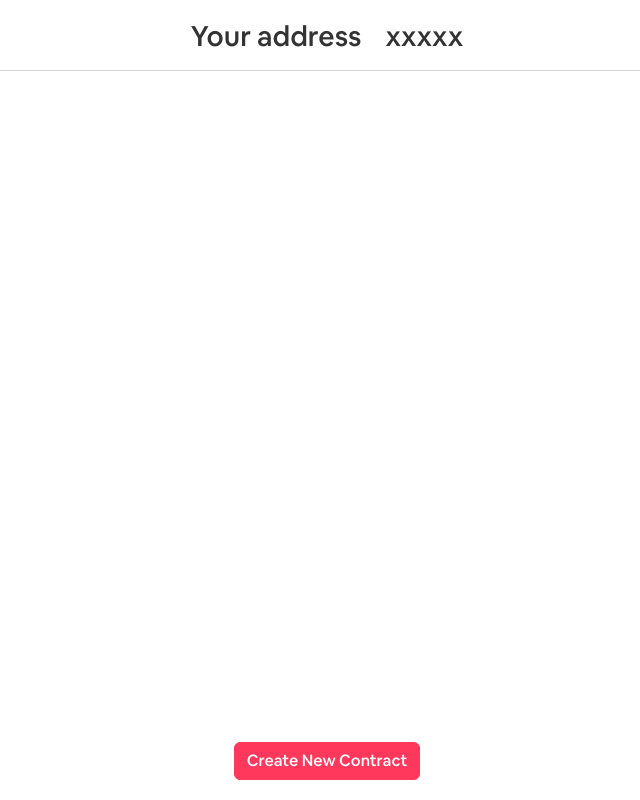
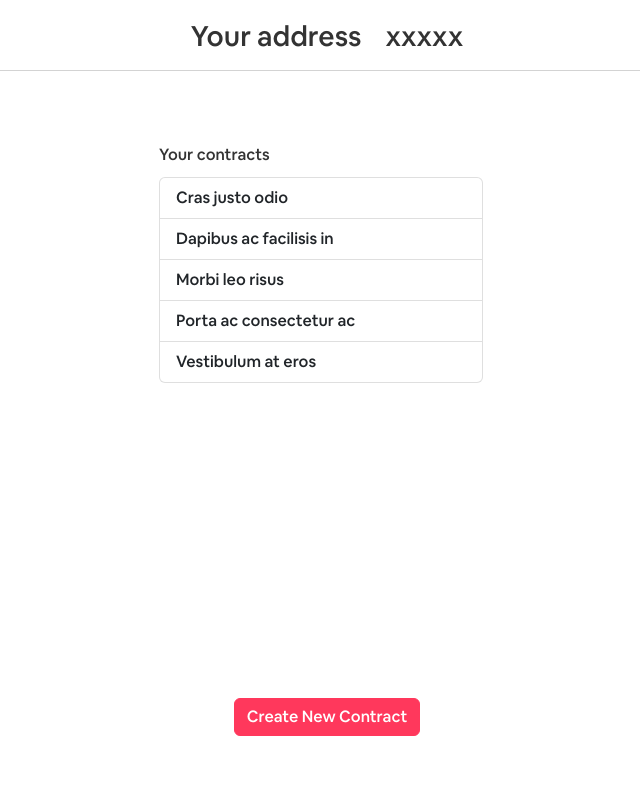
Before and after one commit to royc0003/some-awesome-sodium, a Next.js app: page /main in a window 1280 px wide. Shown: the whole page, without its empty margins (313-953 px from the left). Built offline with nearby package versions, Linux system fonts and the light colour scheme.

Commit message:
fix: css issue

```diff
--- a/pages/main.js
+++ b/pages/main.js
@@ -4,6 +4,8 @@ import Row from "react-bootstrap/Row";
 import Col from "react-bootstrap/Col";
 import Button from "react-bootstrap/Button";
 import styles from "../styles/Main.module.scss";
+import ListGroup from "react-bootstrap/ListGroup";
+import Alert from "react-bootstrap/Alert";
 
 export default function main() {
   return (
@@ -18,6 +20,17 @@ export default function main() {
       </Row>
       <div className={styles.divider}></div>
 
+      <Row className={styles.listing}>
+        <Row className={styles.listingTitle}>Your contracts</Row>
+        <ListGroup>
+          <ListGroup.Item>Cras justo odio</ListGroup.Item>
+          <ListGroup.Item>Dapibus ac facilisis in</ListGroup.Item>
+          <ListGroup.Item>Morbi leo risus</ListGroup.Item>
+          <ListGroup.Item>Porta ac consectetur ac</ListGroup.Item>
+          <ListGroup.Item>Vestibulum at eros</ListGroup.Item>
+        </ListGroup>
+      </Row>
+
       <Row className={styles.createContractButtonBox}>
         <Button className={styles.createContractButton}>
           Create New Contract
--- a/styles/Main.module.scss
+++ b/styles/Main.module.scss
@@ -28,7 +28,7 @@ Sass for main page
 .createContractButtonBox {
     position: fixed;
     bottom: 0;
-    margin-bottom: 20px;
+    margin-bottom: 5%;
 }
 
 .createContractButton {
@@ -40,3 +40,11 @@ Sass for main page
     background-color: colors.$pink-lighter !important;
     border-color: colors.$pink-lighter !important;
 }
+
+.listing {
+    margin-top: 5%;
+}
+
+.listingTitle {
+    margin-bottom: 10px;
+}
```
